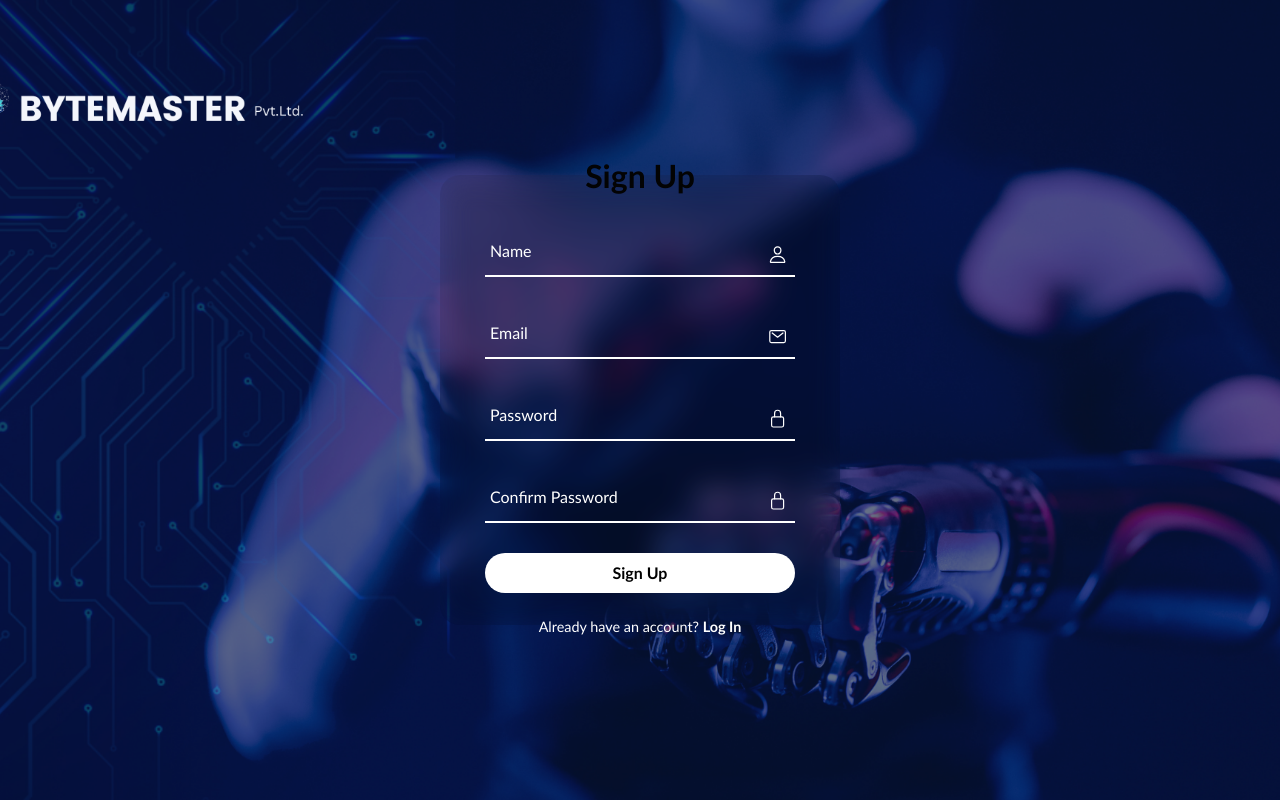
After one commit to SagarDubey10/ByteBuddy, a Flask app: page /signup in a window 1280 px wide. The commit adds this page. Run offline with Flask 3, Linux system fonts and the light colour scheme.

Commit message:
Worke on user authentication

```diff
--- a/ByteBuddy/app.py
+++ b/ByteBuddy/app.py
@@ -1,6 +1,8 @@
 from flask import Flask, request, jsonify, render_template, url_for, session, flash, redirect
 from flask_session import Session
 from difflib import get_close_matches
+from datetime import datetime
+import pytz
 import json
 import sqlite3
 
@@ -82,32 +84,23 @@ def learn():
 @app.route('/login', methods=['GET', 'POST'])
 def login():
     if request.method == 'POST':
-        username = request.form.get('username')
-        password = request.form.get('password')
+        username = request.form['username']
+        password = request.form['password']
 
-        # Check if username and password are provided
-        users = {
-            "admin@123": {
-                "password": "admin123"
-            }
-        }
+        conn = sqlite3.connect('byte_buddy.db')
+        c = conn.cursor()
+        c.execute("SELECT * FROM users WHERE username = ? AND password = ?", (username, password))
+        user = c.fetchone()
+        conn.close()
 
-        if not username or not password:
-            flash('Username and password are required.', 'error')
-            return redirect(url_for('login'))
-
-        # Check if username exists in the users dictionary
-        if username in users:
-            # Check if the provided password matches the stored password
-            if password == users[username]["password"]:
-                session['username'] = username
-                flash('Login successful!', 'success')
-                return redirect(url_for('index'))  # Redirect to index page after login
-
-        flash('Invalid username or password. Please try again.', 'error')
-        return redirect(url_for('login'))
+        if user:
+            session['username'] = username
+            return redirect('/dashboard')  # or wherever your home/chat page is
+        else:
+            return "Invalid credentials. Please try again."
 
     return render_template('login.html')
+
 
 
 @app.route('/logout')
@@ -125,16 +118,19 @@ def help():
 
 def save_conversation(username, message, response):
     try:
+        ist = pytz.timezone('Asia/Kolkata')  # 👈 India timezone
+        now_ist = datetime.now(ist)
+        formatted_time = now_ist.strftime("%b %d, %Y - %I:%M %p")  # 👈 Apr 19, 2025 - 07:06 PM
+
         with sqlite3.connect('byte_buddy.db') as conn:
             c = conn.cursor()
             c.execute('''
-                INSERT INTO conversations (username, message, response)
-                VALUES (?, ?, ?)
-            ''', (username, message, response))
+                INSERT INTO conversations (username, message, response, timestamp)
+                VALUES (?, ?, ?, ?)
+            ''', (username, message, response, formatted_time))
             conn.commit()
     except sqlite3.Error as e:
         print(f"Database error: {e}")
-
 
 @app.route('/history')
 def history():
@@ -152,5 +148,32 @@ def history():
     return render_template('history.html', chats=chats)
 
 
+@app.route('/signup', methods=['GET', 'POST'])
+def signup():
+    if request.method == 'POST':
+        username = request.form['username']
+        password = request.form['password']  # You can hash this too
+
+        conn = sqlite3.connect('byte_buddy.db')
+        c = conn.cursor()
+
+        # Check if user already exists
+        c.execute("SELECT * FROM users WHERE username = ?", (username,))
+        if c.fetchone():
+            return "User already exists. Try logging in."
+
+        c.execute("INSERT INTO users (username, password) VALUES (?, ?)", (username, password))
+        conn.commit()
+        conn.close()
+
+        return redirect('/login')
+
+    return render_template('signup.html')
+
+@app.route('/dashboard')
+def dashboard():
+    return render_template('index.html')
+
+
 if __name__ == "__main__":
     app.run(debug=True)
--- a/ByteBuddy/templates/Login.html
+++ b/ByteBuddy/templates/Login.html
@@ -24,7 +24,7 @@
                     <div class="forget"> <label><input type="checkbox">Remember Me</label> <a href="#">Forgot
                             Password</a> </div> <button type="submit">Log In</button>
                     <div class="register">
-                        <p>Don't have an account? <a href="#">Sign Up</a></p>
+                        <p>Don't have an account? <a href="{{ url_for('signup') }}">Sign Up</a></p>
                     </div>
                 </form>
             </div>
--- /dev/null
+++ b/ByteBuddy/templates/signup.html
@@ -0,0 +1,54 @@
+<!DOCTYPE html>
+<html lang='en'>
+
+<head>
+    <meta charset='UTF-8'>
+    <meta name='viewport' content='width=device-width, initial-scale=1.0'>
+    <title>Sign Up</title>
+    <link rel="stylesheet" href="{{ url_for('static', filename='styles/Login.css') }}">
+    <script type="module" src="https://unpkg.com/ionicons@7.1.0/dist/ionicons/ionicons.esm.js"></script>
+    <script nomodule src="https://unpkg.com/ionicons@7.1.0/dist/ionicons/ionicons.js"></script>
+</head>
+
+<body>
+    <section>
+        <div class="form-box">
+            <div class="form-value">
+                <h2>Sign Up</h2>
+                <form action="{{ url_for('signup') }}" method="POST">
+                    <!-- Name Input -->
+                    <div class="inputbox">
+                        <ion-icon name="person-outline"></ion-icon>
+                        <input type="text" id="name" name="name" required>
+                        <label>Name</label>
+                    </div>
+                    <!-- Email Input -->
+                    <div class="inputbox">
+                        <ion-icon name="mail-outline"></ion-icon>
+                        <input type="email" id="username" name="username" required>
+                        <label>Email</label>
+                    </div>
+                    <!-- Password Input -->
+                    <div class="inputbox">
+                        <ion-icon name="lock-closed-outline"></ion-icon>
+                        <input type="password" id="password" name="password" required>
+                        <label>Password</label>
+                    </div>
+                    <!-- Confirm Password Input -->
+                    <div class="inputbox">
+                        <ion-icon name="lock-closed-outline"></ion-icon>
+                        <input type="password" id="confirm-password" name="confirm-password" required>
+                        <label>Confirm Password</label>
+                    </div>
+                    <button type="submit">Sign Up</button>
+                    <div class="register">
+                        <p>Already have an account? <a href="{{ url_for('login') }}">Log In</a></p>
+                    </div>
+                </form>
+            </div>
+        </div>
+    </section>
+    <script src="{{ url_for('static', filename='scripts/Login.js') }}"></script>
+</body>
+
+</html>
--- a/knowledge_base.json
+++ b/knowledge_base.json
@@ -26,5 +26,9 @@
   {
     "question": "hi",
     "answer": "hii"
+  },
+  {
+    "question": "",
+    "answer": "satya nadela"
   }
 ]
```
Also changed, not shown: init_db.py (added, +17 -0 lines), setup_db.py (+6 -2 lines), byte_buddy.db, 2 other files.
